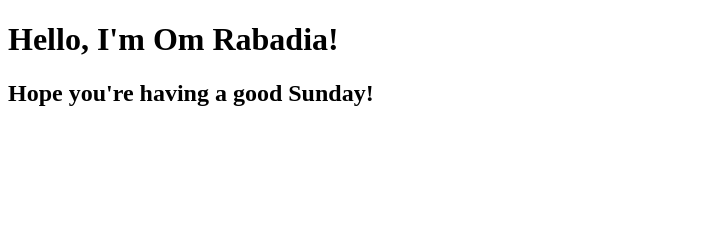
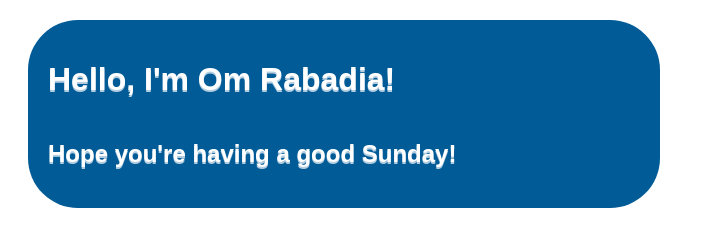
Before and after one commit to orrabadia/Personal-Website, a plain HTML site: page index.html in a window 1280 px wide. Shown: the whole page, without its empty margins (0-715 px from the left). Drawn offline with Linux system fonts and the light colour scheme.

Commit message:
Fix date array and start CSS code

```diff
--- a/index.html
+++ b/index.html
@@ -4,11 +4,13 @@
     <meta charset="UTF-8" />
     <meta name="viewport" content="width=device-width,initial-scale=1" />
     <title>Om Rabadia - Portfolio</title>
-    <link href="style.css" rel="stylesheet" />
+    <link href="styles.css" rel="stylesheet" />
 </head>
 <body>
-    <h1>Hello, I'm Om Rabadia!</h1>
-    <h2 id="date">Hope you're having a good</h2>
+    <div id="main">
+        <h1>Hello, I'm Om Rabadia!</h1>
+        <h2 id="date">Hope you're having a good</h2>
+    </div>
 
 
 
--- a/script.js
+++ b/script.js
@@ -1,9 +1,9 @@
 
 document.getElementById("date").innerHTML += " " + getCurrentDayOfWeek() + '!'
 
-//date script
+// date script
 function getCurrentDayOfWeek() {
-   const daysOfWeek = ["Sunday", "Monday", "Tuesday", "Wednesday", "Friday", "Saturday"];
+   const daysOfWeek = ["Sunday", "Monday", "Tuesday", "Wednesday", "Thursday", "Friday", "Saturday"];
    const d = new Date()
    return daysOfWeek[d.getDay()]
 }
--- a/styles.css
+++ b/styles.css
@@ -0,0 +1,26 @@
+* {
+    box-sizing: border-box;
+    font-family: sans-serif;
+
+}
+
+h1 {
+    color: E3F2FD
+
+}
+
+#main {
+    display: flex;
+    flex-direction: column;
+    justify-content: right;
+    align-items: right;
+    background-color: #005b96;
+    color:#ffffff;
+    border-radius: 50px;
+    width: 50%;
+    height: 50%;
+    padding: 20px;
+    margin:20px;
+    text-shadow: 0px 2px #b3cde0 ;
+
+}
```
